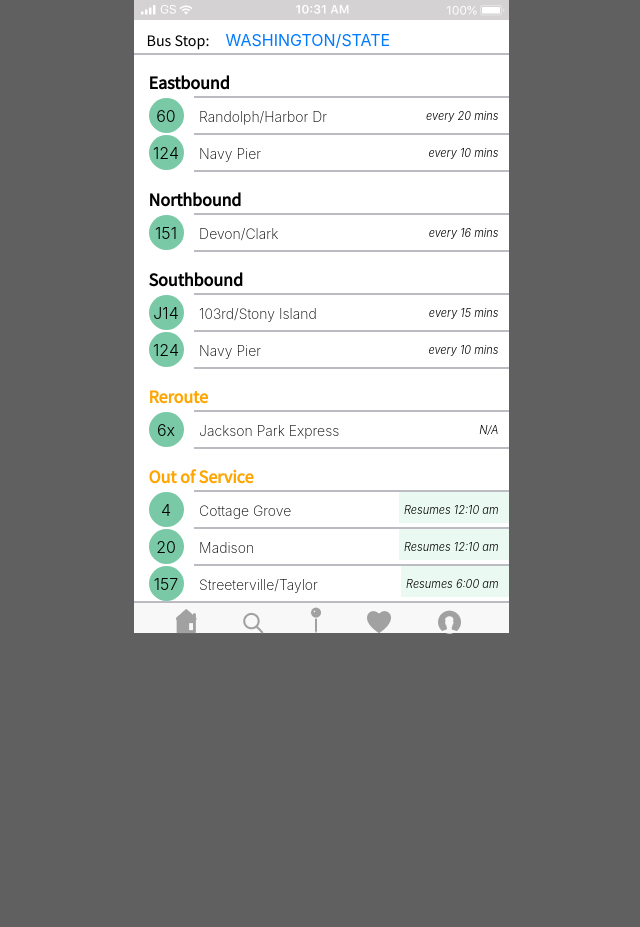
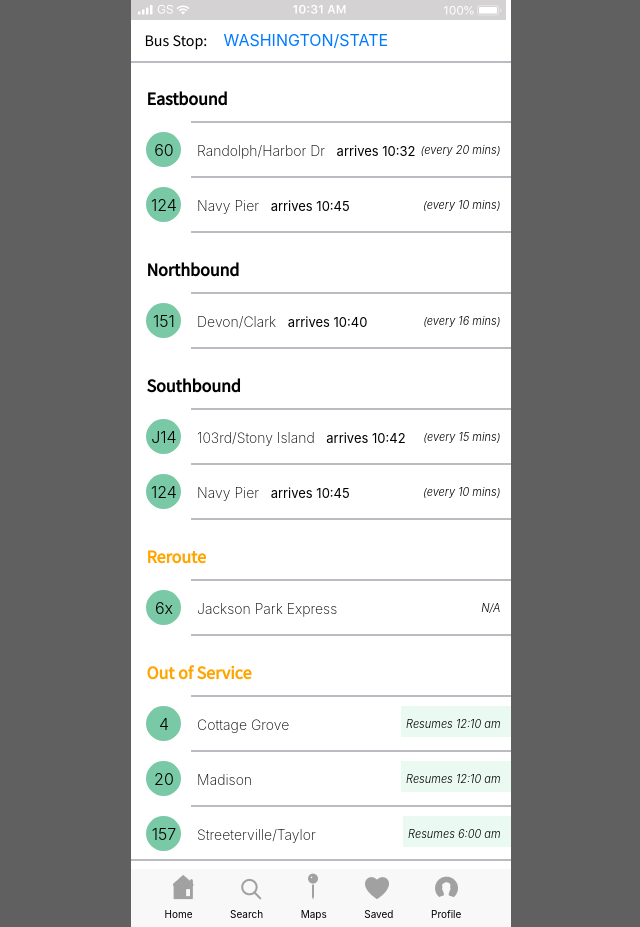
Before and after one commit to tpad90/css-exercise-frontend-challenge, a plain HTML site: page css-exercise-frontend-challenge/index.html in a window 1280 px wide. Shown: the whole page, without its empty margins (319-959 px from the left). Before the commit the page ends 800 px from the top, so only its background shows below. Drawn offline with Linux system fonts and the light colour scheme.

Commit message:
corrections

```diff
--- a/css-exercise-frontend-challenge/index.html
+++ b/css-exercise-frontend-challenge/index.html
@@ -17,117 +17,127 @@
       <ul>
         <li class= "current_stop"> Bus Stop: </li>
         <li class= "current_stop_name"> WASHINGTON/STATE </li>
-           <li class= "line1"> </li>
+        <!-- <li class= "line1"> </li> -->
+        <hr class="line1">
         <ul class="direction">
           <li> Eastbound  </li>
-              <li class= "line"> </li>
-                <ul class= "bus_block">
+          <hr class= "line">
+          <li class= "bus_block">
             <ul class= "bus">
               <li class= "bus_name"> 60  </li>
               <li class= "destination"> Randolph/Harbor Dr  </li>
-                    <!-- <li class= "arrives"> arrives  </li> -->
-                    <li class= "time"> every 20 mins  </li>
+              <li class= "arrives"> arrives 10:32  </li>
+              <li class= "time"> (every 20 mins)  </li>
             </ul>
-                  <li class= "line"> </li>
-                </ul>
-                <ul class= "bus_block">
+            <hr class= "line">
+          </li>
+          <li class= "bus_block">
             <ul class= "bus">
               <li class= "bus_name"> 124  </li>
               <li class= "destination"> Navy Pier  </li>
-                    <!-- <li class= "arrives"> arrives  </li> -->
-                    <li class= "time"> every 10 mins  </li>
+              <li class= "arrives"> arrives 10:45 </li>
+              <li class= "time"> (every 10 mins)  </li>
             </ul>
-                </ul>
-                <li class= "line"> </li>
+          </li>
+          <hr class= "line">
         </ul>
         <ul class="direction">
           <li> Northbound  </li>
-              <li class= "line"> </li>
-                <ul class= "bus_block">
+          <hr class= "line">
+          <li class= "bus_block">
             <ul class= "bus">
               <li class= "bus_name"> 151  </li>
               <li class= "destination"> Devon/Clark  </li>
-                    <!-- <li class= "arrives"> arrives  </li> -->
-                    <li class= "time"> every 16 mins  </li>
+              <li class= "arrives"> arrives 10:40 </li>
+              <li class= "time"> (every 16 mins)  </li>
             </ul>
-                </ul>
-                <li class= "line"> </li>
+          </li>
+          <hr class= "line">
         </ul>
         <ul class="direction">
           <li> Southbound  </li>
-              <li class= "line"> </li>
-                <ul class= "bus_block">
+          <hr class= "line">
+          <li class= "bus_block">
             <ul class= "bus">
               <li class= "bus_name"> J14  </li>
               <li class= "destination"> 103rd/Stony Island  </li>
-                    <!-- <li class= "arrives"> arrives  </li> -->
-                    <li class= "time"> every 15 mins  </li>
+              <li class= "arrives"> arrives 10:42  </li>
+              <li class= "time"> (every 15 mins)  </li>
             </ul>
-                  <li class= "line"> </li>
-                </ul>
-                <ul class= "bus_block">
+            <hr class= "line">
+          </li>
+          <li class= "bus_block">
             <ul class= "bus">
               <li class= "bus_name"> 124  </li>
               <li class= "destination"> Navy Pier  </li>
-                    <!-- <li class= "arrives"> arrives  </li> -->
-                    <li class= "time"> every 10 mins  </li>
+              <li class= "arrives"> arrives 10:45 </li>
+              <li class= "time"> (every 10 mins)  </li>
             </ul>
-                </ul>
-                <li class= "line"> </li>
+          </li>
+          <hr class= "line">
         </ul>
         <ul class="direction">
           <li class="error"> Reroute  </li>
-              <li class= "line"> </li>
-                <ul class= "bus_block">
+          <hr class= "line">
+          <li class= "bus_block">
             <ul class= "bus">
               <li class= "bus_name"> 6x  </li>
               <li class= "destination"> Jackson Park Express  </li>
               <!-- <li class= "arrives"> arrives  </li> -->
               <li class= "time"> N/A  </li>
             </ul>
-                </ul>
-                <li class= "line"> </li>
+          </li>
+          <hr class= "line">
         </ul>
         <ul class="Out_of_service">
           <li class="error"> Out of Service  </li>
-              <li class= "line"> </li>
-                <ul class= "bus_block">
+          <hr class= "line">
+          <li class= "bus_block">
             <ul class= "bus">
               <li class= "bus_name"> 4  </li>
               <li class= "destination"> Cottage Grove  </li>
               <!-- <li class= "arrives"> Resumes  </li> -->
               <li class= "time"> Resumes 12:10 am  </li>
             </ul>
-                  <li class= "line"> </li>
-                </ul>
-                <ul class= "bus_block">
+          </li>
+          <hr class= "line">
+          <li class= "bus_block">
             <ul class= "bus">
               <li class= "bus_name"> 20  </li>
               <li class= "destination"> Madison  </li>
               <!-- <li class= "arrives"> Resumes  </li> -->
               <li class= "time"> Resumes 12:10 am  </li>
             </ul>
-                  <li class= "line"> </li>
+          </li>
+          <hr class= "line">
 
-                </ul>
-                <ul class= "bus_block">
+          <li class= "bus_block">
             <ul class= "bus">
               <li class= "bus_name"> 157  </li>
               <li class= "destination"> Streeterville/Taylor  </li>
               <!-- <li class= "arrives"> Resumes  </li> -->
               <li class= "time"> Resumes 6:00 am  </li>
             </ul>
+          </li>
         </ul>
+        <hr class= "last_line">
       </ul>
-            <li class= "last_line"> </li>
+      <div class="toolbar">
+        <img src="images/1_Home_Icon.png" class="icon" alt="home icon">
+        <img src="images/2_Search_Icon.png" class="icon" alt="search icon">
+        <img src="images/3_Destination_icon.png" class="icon" alt="current location icon">
+        <img src="images/4_Heart_Icon.png" class="icon" alt="heart icon">
+        <img src="images/5_Profile_Icon.png" class="icon" alt="profile icon">
+      </div>
+      <!-- <div class="icon_names" > -->
+        <ul class="icon_names">
+          <li> Home </li>
+          <li> Search </li>
+          <li> Maps </li>
+          <li> Saved </li>
+          <li> Profile </li>
         </ul>
-    <ul class="toolbar">
-      <img src="images/1_Home_Icon.png" class="icon" alt="company logo">
-      <img src="images/2_Search_Icon.png" class="icon" alt="company logo">
-      <img src="images/3_Destination_icon.png" class="icon" alt="company logo">
-      <img src="images/4_Heart_Icon.png" class="icon" alt="company logo">
-      <img src="images/5_Profile_Icon.png" class="icon" alt="company logo">
-    </ul>
+      <!-- </div> -->
     </div>
   </div>
 </body>
```
Also changed, not shown: 1 other file. Lines whose indentation alone changed are shown as unchanged.
